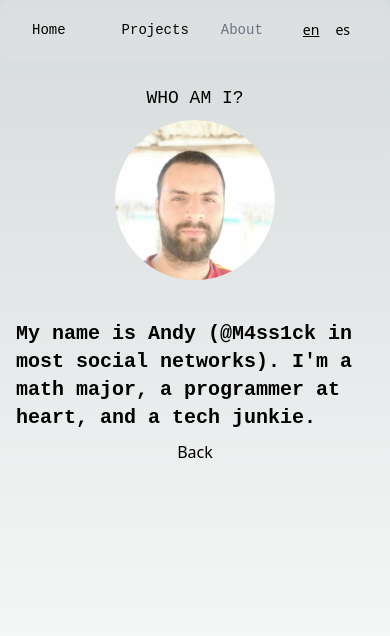
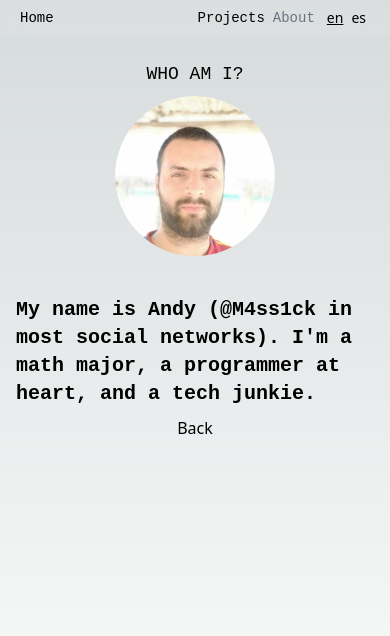
Before and after one commit to M4ss1ck/massick-portfolio-2, a Next.js app: page /en/about in a window 390 px wide. Shown: the top 636 px of the page. Built offline with nearby package versions, Linux system fonts and the light colour scheme; a web font is replaced by a local one.

Commit message:
improve UI for mobile devices

```diff
--- a/src/components/LanguageSwitcher.tsx
+++ b/src/components/LanguageSwitcher.tsx
@@ -14,10 +14,10 @@ const LanguageSwitcher = ({ showlabel = true }) => {
         router.push(path, { locale: lng });
     }
     return (
-        <ul className='flex flex-row items-start justify-center z-10 p-4 text-sm lg:text-2xl'>
+        <ul className='flex flex-row items-start justify-center z-10 p-1 sm:p-4 text-sm lg:text-2xl'>
             {showlabel && <span className='hidden sm:block'>{t("language")}:</span>}
             {routing.locales.map(lng => (
-                <li key={lng} className='px-2'>
+                <li key={lng} className='px-1'>
                     <button
                         className={`hover:underline ${lng === locale ? 'underline' : 'disabled'}`}
                         onClick={() => setLanguage(lng)}
--- a/src/components/Menu.tsx
+++ b/src/components/Menu.tsx
@@ -4,14 +4,14 @@ import { Link } from './AnimatedLink'
 
 export default function Menu({ t }: { t: (value: string) => string }) {
     return (
-        <aside className="flex flex-row py-1 px-4 md:flex-col justify-between items-start absolute w-full md:w-fit left-0 top-0 md:top-[60vh] z-20 rounded-lg lg:transition text-lg">
+        <aside className="flex flex-row py-1 px-4 md:flex-col justify-between items-center md:items-start absolute w-full md:w-fit left-0 top-0 md:top-[60vh] z-20 rounded-lg lg:transition text-lg">
             {/* <DarkToggle /> */}
-            <h2 className="p-4 text-sm sm:block lg:text-2xl">
+            <h2 className="p-1 sm:p-4 text-sm sm:block lg:text-2xl">
                 <Link href="/projects" className="underline-animation">
                     {t("projects")}
                 </Link>
             </h2>
-            <h2 className="p-4 text-sm text-center sm:block lg:text-2xl">
+            <h2 className="p-1 sm:p-4 text-sm text-center sm:block lg:text-2xl">
                 <Link href="/about" className="underline-animation">
                     {t("about")}
                 </Link>
--- a/src/components/Navbar.tsx
+++ b/src/components/Navbar.tsx
@@ -9,18 +9,18 @@ export default function Navbar() {
     const t = useTranslations();
     const path = usePathname();
     return (
-        <nav className="sticky top-0 flex flex-row py-1 px-4 justify-between items-start w-full z-20 rounded-lg lg:transition text-sm sm:text-lg bg-white bg-opacity-10 backdrop-filter backdrop-blur-lg">
-            <h2 className="p-4 text-sm sm:block lg:text-2xl font-display mr-auto">
+        <nav className="sticky top-0 flex flex-row py-1 px-4 justify-between items-center z-20 lg:transition text-sm sm:text-lg bg-white bg-opacity-10 backdrop-filter backdrop-blur-lg w-full">
+            <h2 className="p-1 sm:p-4 text-sm sm:block lg:text-2xl font-display mr-auto">
                 <Link href="/" className={`${path === '/' ? 'text-gray-500' : 'underline-animation'}`}>
                     {t("home")}
                 </Link>
             </h2>
-            <h2 className="p-4 text-sm sm:block lg:text-2xl font-display">
+            <h2 className="p-1 sm:p-4 text-sm sm:block lg:text-2xl font-display">
                 <Link href="/projects" className={`${path === '/projects' ? 'text-gray-500' : 'underline-animation'}`}>
                     {t("projects")}
                 </Link>
             </h2>
-            <h2 className="p-4 text-sm sm:block lg:text-2xl font-display">
+            <h2 className="p-1 sm:p-4 text-sm sm:block lg:text-2xl font-display truncate">
                 <Link href="/about" className={`${path === '/about' ? 'text-gray-500' : 'underline-animation'}`}>
                     {t("about")}
                 </Link>
--- a/src/components/ProjectList.tsx
+++ b/src/components/ProjectList.tsx
@@ -48,7 +48,7 @@ export const ProjectList = () => {
     }, [loading, hasNextPage])
 
     return (
-        <div className='grid grid-cols-1 gap-2 space-y-2 py-4'>
+        <div className='grid grid-cols-1 gap-2 space-y-2 py-4 mx-2'>
             {projects.map((project) => (
                 <Card key={project.id} project={project} />
             ))}
```
Also changed, not shown: src/components/Footer.tsx (added).
